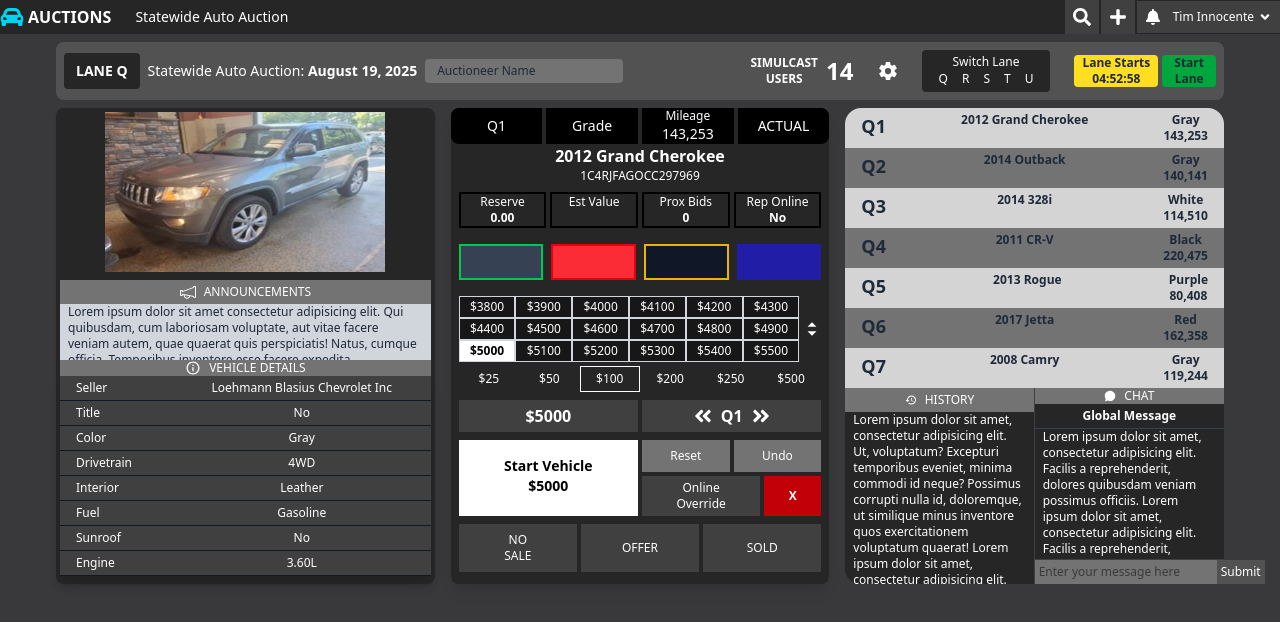
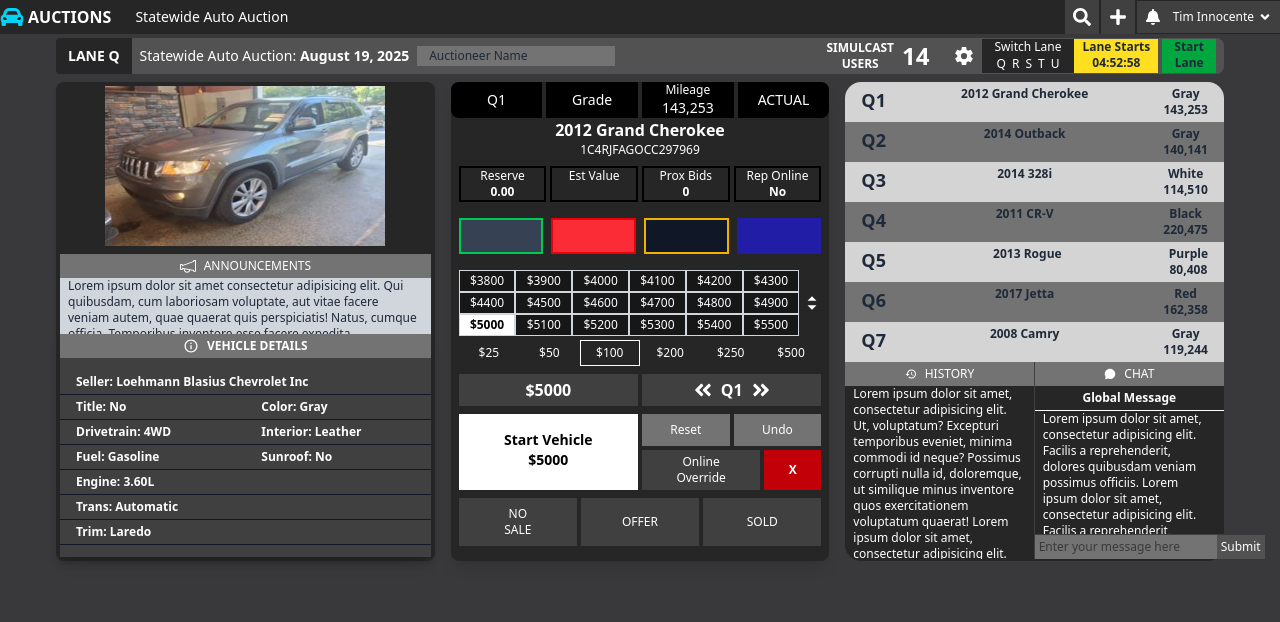
Before and after one commit to zeeshanfreelancer/Car-Parking-Design, a React (Vite) app in the folder client/: page / in a window 1280 px wide. Shown: the top 622 px of the page. Built offline with nearby package versions, Linux system fonts and the light colour scheme.

Commit message:
update left component
correct alignment vehicle details

```diff
--- a/client/src/components/Dashboard/IncrementModel.jsx
+++ b/client/src/components/Dashboard/IncrementModel.jsx
@@ -38,7 +38,7 @@ export default function IncrementModel({ open, onClose }) {
   return (
     <div className="fixed inset-0 z-50 flex items-center justify-center bg-black/70">
       {/* Modal Box */}
-      <div className="relative bg-neutral-600 w-full max-w-6xl rounded-lg overflow-hidden flex flex-col md:flex-row h-[90vh] shadow-2xl">
+      <div className="relative bg-neutral-600 w-full max-w-6xl overflow-hidden flex flex-col md:flex-row h-[90vh] shadow-2xl">
 
         {/* Close Button */}
         <button
--- a/client/src/components/Dashboard/LeftComponent.jsx
+++ b/client/src/components/Dashboard/LeftComponent.jsx
@@ -12,7 +12,9 @@ export default function LeftComponent() {
         { label: "Interior", value: "Leather" },
         { label: "Fuel", value: "Gasoline" },
         { label: "Sunroof", value: "No" },
-        { label: "Engine", value: "3.60L" }
+        { label: "Engine", value: "3.60L" },
+        { label: "Trans", value: "Automatic" },
+        { label: "Trim", value: "Laredo" }
     ];
 
     return (
@@ -42,28 +44,83 @@ export default function LeftComponent() {
             </div>
 
             {/* Vehicle Details */}
-            <div className="flex justify-center gap-2 bg-neutral-500 items-center">
-                <IoMdInformationCircleOutline className="text-white" />
-                <Text className="text-white text-xs">VEHICLE DETAILS</Text>
-            </div>
-            <div className="bg-neutral-700 text-white max-w-md mx-auto shadow-lg">
-                {carDetails.map((detail, index) => (
-                    <div
-                        key={index}
-                        className="flex items-center px-4 py-1 border-b border-gray-900"
-                    >
-                        {/* Label on left */}
-                        <Text className="text-xs text-white w-1/3">
-                            {detail.label}
-                        </Text>
+            <div className="max-w-md mx-auto shadow-lg">
+                {/* Header */}
+                <div className="flex justify-center gap-2 bg-neutral-500 items-center py-1">
+                    <IoMdInformationCircleOutline className="text-white" />
+                    <Text className="text-white text-xs font-semibold uppercase">
+                        Vehicle Details
+                    </Text>
+                </div>
 
-                        {/* Value in center */}
-                        <Text className="text-xs text-white flex-1 text-center">
-                            {detail.value}
+                {/* Details Grid */}
+                <div className="bg-neutral-700 text-white py-3">
+                    {/* Seller row (full width) */}
+                    <div className="px-4 py-1 border-b border-gray-900 ">
+                        <Text className="text-xs font-semibold text-white">
+                            {carDetails[0].label}:  {carDetails[0].value}
                         </Text>
                     </div>
-                ))}
+
+                    {/* Title / Color */}
+                    <div className="grid grid-cols-2 text-xs">
+                        {carDetails.slice(1, 3).map((detail, index) => (
+                            <div
+                                key={index}
+                                className="flex justify-between px-4 py-1 border-b border-gray-900"
+                            >
+                                <Text className="font-semibold text-xs text-white">
+                                    {detail.label}:  {detail.value}
+                                </Text>
+                            </div>
+                        ))}
+                    </div>
+
+                    {/* Drivetrain / Interior */}
+                    <div className="grid grid-cols-2 text-xs">
+                        {carDetails.slice(3, 5).map((detail, index) => (
+                            <div
+                                key={index}
+                                className="flex justify-between px-4 py-1 border-b border-gray-900"
+                            >
+                                <Text className="font-semibold text-xs text-white">
+                                    {detail.label}:  {detail.value}
+                                </Text>
+                            </div>
+                        ))}
+                    </div>
+
+                    {/* Fuel / Sunroof */}
+                    <div className="grid grid-cols-2 text-xs">
+                        {carDetails.slice(5, 7).map((detail, index) => (
+                            <div
+                                key={index}
+                                className="flex justify-between px-4 py-1 border-b border-gray-900"
+                            >
+                                <Text className="font-semibold text-xs text-white">
+                                    {detail.label}:  {detail.value}
+                                </Text>
+                            </div>
+                        ))}
+                    </div>
+
+                    {/* Engine / Trans / Trim (3 columns in one line) */}
+                    <div className="grid grid-cols-1 text-xs">
+                        {carDetails.slice(7).map((detail, index) => (
+                            <div
+                                key={index}
+                                className="flex justify-between px-4 py-1 border-b border-gray-900"
+                            >
+                                <Text className="font-semibold text-xs text-white">
+                                    {detail.label}:  {detail.value}
+                                </Text>
+                            </div>
+                        ))}
+                    </div>
+                </div>
+
             </div>
+
 
 
         </div>
--- a/client/src/components/Dashboard/Navbar.jsx
+++ b/client/src/components/Dashboard/Navbar.jsx
@@ -1,21 +1,19 @@
 import { useState } from "react";
-import Text from "../Reusable/Text";
+import Text from "../Reusable/Text"
 import { IoSettingsSharp } from "react-icons/io5";
-
 export default function Navbar() {
     const lanes = ["Q", "R", "S", "T", "U"];
     const [selectedLane, setSelectedLane] = useState(null);
 
     return (
-    <div className="w-full px-4 sm:px-8 lg:px-14 pt-2">
-      <header className="bg-neutral-600 text-white flex flex-col sm:flex-row sm:items-center sm:justify-between rounded-lg p-2 gap-3">
-
+        <div className="w-full px-14 pt-1">
+            <header className="bg-neutral-600 pe-2 text-white flex flex-wrap items-center justify-between rounded-lg">
                 {/* Left Section */}
-        <div className="flex flex-col sm:flex-row sm:items-center gap-2 flex-wrap">
+                <div className="flex flex-wrap items-center gap-2">
                     {/* Lane Label */}
                     <Text
                         variant="small"
-            className="bg-neutral-800 py-2 px-3 rounded font-semibold text-white"
+                        className="bg-neutral-800 py-2 px-3 rounded-l font-semibold text-white"
                     >
                         LANE Q
                     </Text>
@@ -23,53 +21,42 @@ export default function Navbar() {
                     {/* Auction Info */}
                     <Text className="text-white text-sm">
                         Statewide Auto Auction:{" "}
-            <Text
-              variant="small"
-              className="font-bold text-sm inline text-white"
-            >
-              August 19, 2025
-            </Text>
+                        <Text variant="small" className="font-bold text-sm inline text-white">August 19, 2025</Text>
                     </Text>
 
                     {/* Auctioneer Input */}
                     <input
                         type="text"
                         placeholder="Auctioneer Name"
-            className="bg-neutral-500 text-black placeholder-gray-800 px-3 py-1 text-xs focus:outline-none rounded"
+                        className="bg-neutral-500 text-black placeholder-gray-800 px-3 py-0.5 text-xs focus:outline-none"
                     />
                 </div>
 
                 {/* Right Section */}
-        <div className="flex flex-col sm:flex-row sm:items-center gap-3 sm:gap-6">
+                <div className="flex sm:mt-0">
                     {/* Simulcast Users */}
-          <div className="flex items-center justify-between gap-2">
-            <Text className="text-white font-semibold text-xs">
-              SIMULCAST <span className="block text-center">USERS</span>
-            </Text>
-            <Text variant="h3" className="text-white">
-              14
-            </Text>
+                    <div className="flex items-center gap-2">
+                        <Text className="text-white font-semibold text-xs">SIMULCAST <span className="block text-center">USERS</span></Text>
+                        <Text variant="h3" className="text-white">14</Text>
                     </div>
 
                     {/* Settings Icon */}
-          <button className="flex justify-center">
+                    <button className="ps-6">
                         <IoSettingsSharp className="text-xl" />
                     </button>
 
                     {/* Switch Lane */}
-          <div className="flex flex-col items-center bg-neutral-800 px-3 py-1 rounded">
+                    <div className="flex flex-col items-center ms-2 bg-neutral-800 px-3">
                         <Text className="text-white text-xs">Switch Lane</Text>
-            <div className="flex gap-1">
+                        <div className="flex">
                             {lanes.map((lane) => (
                                 <button
                                     key={lane}
                                     onClick={() => setSelectedLane(lane)}
-                  className={`px-1 text-xs hover:border hover:border-white rounded
-                    ${
-                      selectedLane === lane
-                        ? "border border-white"
-                        : "border border-transparent"
-                    } text-white transition`}
+                                    className={`px-0.5 text-xs
+              hover:border hover:border-white
+              ${selectedLane === lane ? "border border-white" : "border border-transparent"}
+              text-white transition`}
                                 >
                                     {lane}
                                 </button>
@@ -79,11 +66,13 @@ export default function Navbar() {
 
                     {/* Lane Countdown */}
                     <div className="flex gap-1">
-            <Text className="bg-yellow-300 text-black px-2 text-xs font-bold rounded">
+                        <Text className="bg-yellow-300 text-black px-2 text-xs  font-bold">
                             Lane Starts
                             <span className="block text-center">04:52:58</span>
                         </Text>
-            <Text className="bg-green-600 px-3 text-xs font-bold rounded">
+
+                        {/* Start Button */}
+                        <Text className="bg-green-600 px-3 text-xs font-bold">
                             Start
                             <span className="block text-center">Lane</span>
                         </Text>
@@ -91,5 +80,5 @@ export default function Navbar() {
                 </div>
             </header>
         </div>
-  );
+    )
 }
--- a/client/src/components/Dashboard/RightComponent.jsx
+++ b/client/src/components/Dashboard/RightComponent.jsx
@@ -64,13 +64,13 @@ export default function RightComponent() {
                 {/* Chat */}
                 <div className="flex flex-col h-[50%]">
                     {/* Chat Header */}
-                    <div className="flex items-center justify-center gap-2 bg-neutral-500">
+                    <div className="flex items-center justify-center gap-2 py-1 bg-neutral-500">
                         <IoChatbubble className="text-white text-xs" />
                         <Text className="text-white uppercase text-xs">Chat</Text>
                     </div>
 
                     {/* Chat Messages Header */}
-                    <div className="text-gray-300 text-center border-b border-gray-700 py-1">
+                    <div className="text-gray-300 text-center border-b border-white py-1">
                         <Text className="font-semibold text-center text-white text-xs">Global Message</Text>
                     </div>
 
```
Lines whose indentation alone changed are shown as unchanged.
